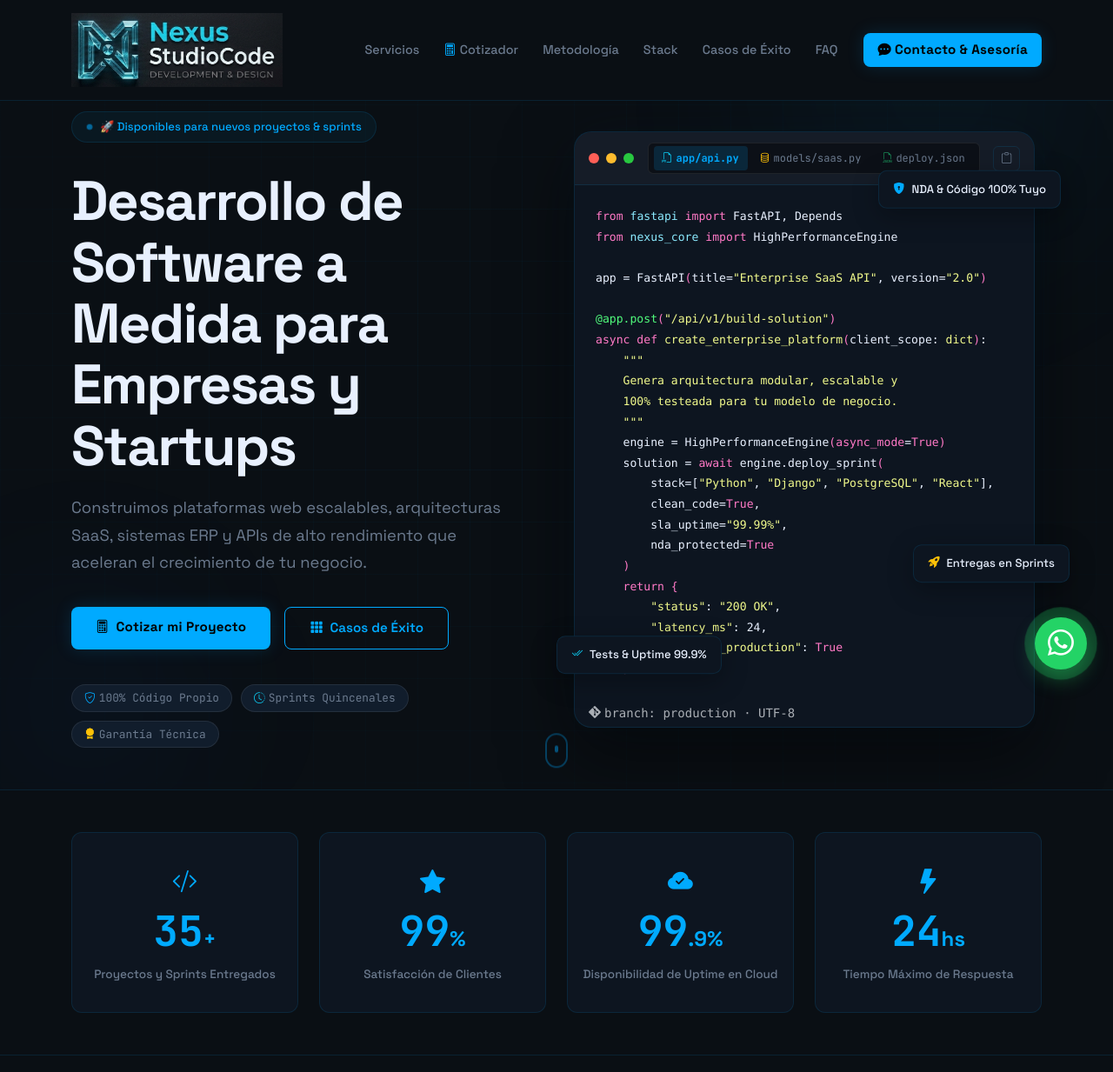
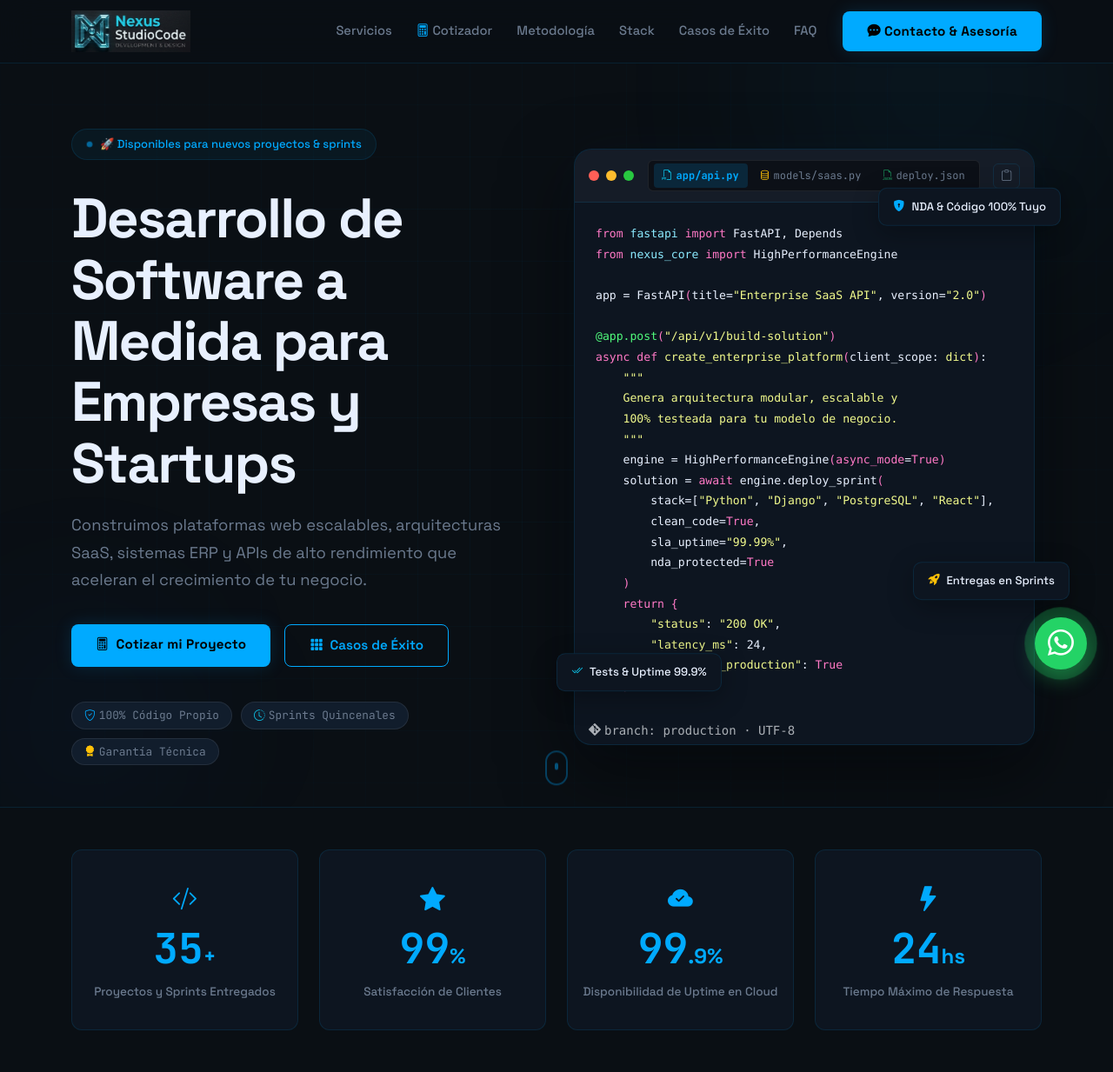
Before and after one commit to TatoMesa/nexus-studio-code, a Django app: page / in a window 1280 px wide. Shown: the top 1233 px of the page at 87% size. Run offline with Django 5.2, Linux system fonts and the light colour scheme; data comes from the database, SQL or seed files in the repository.

Commit message:
fix: rediseño profesional del navbar para desktop y mobile con dropdown glassmorphism y proporciones balanceadas

```diff
--- a/static/css/main.css
+++ b/static/css/main.css
@@ -191,28 +191,43 @@ body {
 
 /* ─── NAVBAR ─────────────────────────────────────────── */
 #mainNav {
-  background: var(--bg-nav);
+  background: rgba(10, 15, 20, 0.85);
   backdrop-filter: blur(20px);
   -webkit-backdrop-filter: blur(20px);
   border-bottom: 1px solid var(--border);
-  padding: 10px 0;
-  transition: var(--transition);
+  padding: 12px 0;
+  transition: all 0.3s ease;
+  z-index: 1030;
 }
 #mainNav.scrolled {
-  padding: 10px 0;
-  box-shadow: 0 4px 30px var(--shadow-deep);
+  padding: 8px 0;
+  background: rgba(10, 15, 20, 0.96);
+  box-shadow: 0 10px 30px rgba(0, 0, 0, 0.6);
+  border-bottom-color: var(--border-hover);
 }
 
-.brand-logo { display: flex; align-items: center; gap: 10px; text-decoration: none; }
+.navbar-brand {
+  text-decoration: none;
+  display: inline-flex;
+  align-items: center;
+  margin-right: 2rem;
+  padding: 0;
+}
 .brand-img {
-  max-height: 85px;
+  max-height: 48px;
   width: auto;
-  transition: var(--transition);
+  object-fit: contain;
+  transition: max-height 0.3s ease;
+}
+#mainNav.scrolled .brand-img {
+  max-height: 42px;
 }
 .footer-logo-img {
-  max-height: 75px;
+  max-height: 52px;
   width: auto;
+  object-fit: contain;
 }
+
 .brand-icon {
   width: 36px; height: 36px;
   background: var(--accent);
@@ -224,25 +239,38 @@ body {
   flex-shrink: 0;
 }
 .brand-text {
-  font-size: 1.2rem;
+  font-size: 1.15rem;
   font-weight: 700;
   color: var(--text-primary);
   letter-spacing: -0.02em;
   font-family: var(--font-main);
 }
 .brand-accent { color: var(--accent); }
-.navbar-brand { text-decoration: none; }
 
 .nav-link {
   color: var(--text-muted) !important;
   font-weight: 500;
-  font-size: 0.9rem;
-  padding: 6px 14px !important;
-  border-radius: 6px;
+  font-size: 0.92rem;
+  padding: 8px 14px !important;
+  border-radius: 8px;
   transition: var(--transition);
 }
-.nav-link:hover, .nav-link.active { color: var(--accent) !important; background: var(--accent-glow); }
-.navbar-toggler { border-color: var(--border); }
+.nav-link:hover, .nav-link.active {
+  color: var(--accent) !important;
+  background: var(--accent-glow);
+}
+.navbar-toggler {
+  border: 1px solid var(--border);
+  background: rgba(13, 21, 32, 0.8);
+  padding: 6px 10px;
+  border-radius: 8px;
+  transition: var(--transition);
+}
+.navbar-toggler:focus {
+  border-color: var(--accent);
+  box-shadow: 0 0 0 2px var(--accent-glow);
+  outline: none;
+}
 .navbar-toggler-icon { filter: invert(1); }
 
 /* ─── HERO ───────────────────────────────────────────── */
@@ -253,7 +281,7 @@ body {
   align-items: center;
   background: var(--bg-darkest);
   overflow: hidden;
-  padding-top: 80px;
+  padding-top: 100px;
 }
 
 .hero-bg-grid {
--- a/templates/base.html
+++ b/templates/base.html
@@ -62,20 +62,15 @@
   <!-- Navbar Corporativa -->
   <nav class="navbar navbar-expand-lg fixed-top" id="mainNav">
     <div class="container">
-      <a class="navbar-brand d-flex align-items-center" href="{% url 'core:home' %}">
-        <span class="brand-logo me-2">
-          {% if site_config.logo %}
-            <img src="{{ site_config.logo.url }}" alt="{{ site_config.company_name }} Logo" class="brand-img">
-          {% else %}
-            <img src="{% static 'images/logoNSC.png' %}" alt="{{ site_config.company_name }} Logo" class="brand-img">
-          {% endif %}
-        </span>
-        <!-- <span class="brand-text d-none d-sm-inline-block fw-bold text-accent fs-5">
-          Nexus <span class="text-white">StudioCode</span>
-        </span> -->
+      <a class="navbar-brand" href="{% url 'core:home' %}">
+        {% if site_config.logo %}
+          <img src="{{ site_config.logo.url }}" alt="{{ site_config.company_name }} Logo" class="brand-img">
+        {% else %}
+          <img src="{% static 'images/logoNSC.png' %}" alt="{{ site_config.company_name }} Logo" class="brand-img">
+        {% endif %}
       </a>
 
-      <button class="navbar-toggler border-0 shadow-none" type="button" data-bs-toggle="collapse" data-bs-target="#navbarNav" aria-controls="navbarNav" aria-expanded="false" aria-label="Toggle navigation">
+      <button class="navbar-toggler" type="button" data-bs-toggle="collapse" data-bs-target="#navbarNav" aria-controls="navbarNav" aria-expanded="false" aria-label="Toggle navigation">
         <span class="navbar-toggler-icon"></span>
       </button>
 
@@ -87,8 +82,8 @@
           <li class="nav-item"><a class="nav-link" href="{% url 'core:home' %}#tecnologias">Stack</a></li>
           <li class="nav-item"><a class="nav-link" href="{% url 'portfolio:list' %}">Casos de Éxito</a></li>
           <li class="nav-item"><a class="nav-link" href="{% url 'core:home' %}#faq">FAQ</a></li>
-          <li class="nav-item ms-lg-3 mt-2 mt-lg-0">
-            <a class="btn btn-primary-neon btn-sm px-3 py-2" href="{% url 'contact:contact' %}">
+          <li class="nav-item ms-lg-3 mt-3 mt-lg-0">
+            <a class="btn btn-primary-neon btn-sm" href="{% url 'contact:contact' %}">
               <i class="bi bi-chat-dots-fill me-1"></i>Contacto & Asesoría
             </a>
           </li>
```
Also changed, not shown: other parts of static/css/main.css (+44 -6 lines).
